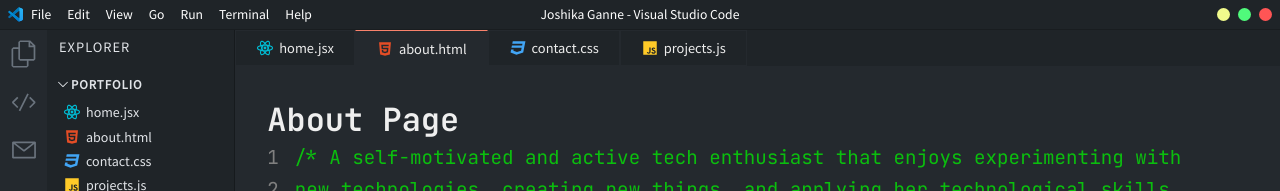
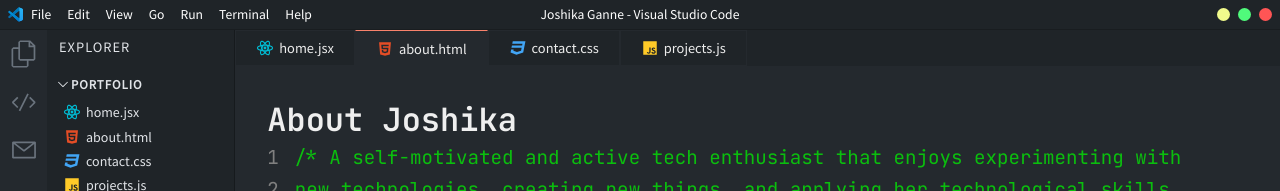
Before and after one commit to joshikag/portfolio, a Next.js app: page /about in a window 1280 px wide. Shown: the top 191 px of the page. Built offline with nearby package versions, Linux system fonts and the light colour scheme.

Commit message:
Update about.jsx

```diff
--- a/pages/about.jsx
+++ b/pages/about.jsx
@@ -3,7 +3,7 @@ import styles from '../styles/ContactCode.module.css';
 const AboutPage = () => {
   return (
     <>
-      <h1>About Page</h1>
+      <h1>About Joshika</h1>
       <div className={styles.code}>
       <p className={styles.comment} >
       /* A self-motivated and active tech enthusiast that enjoys experimenting with
```
